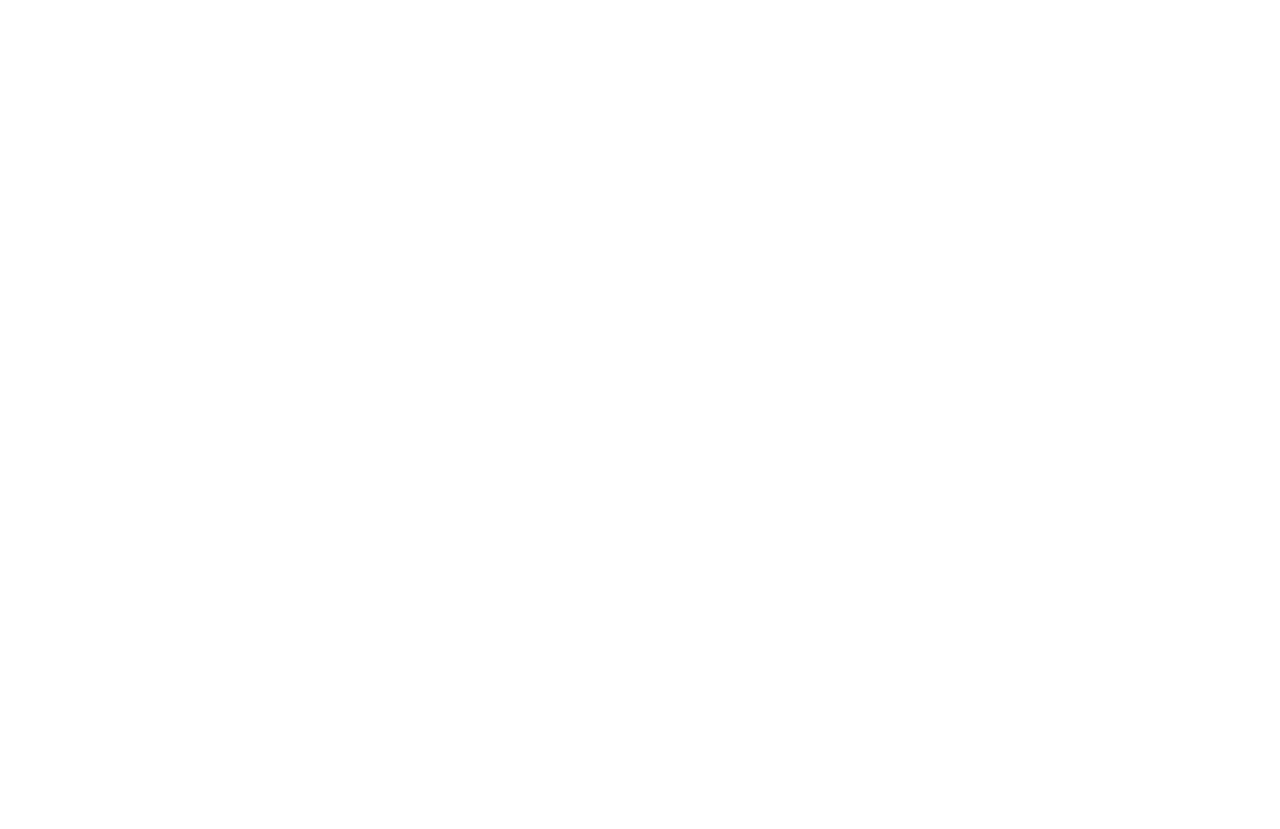
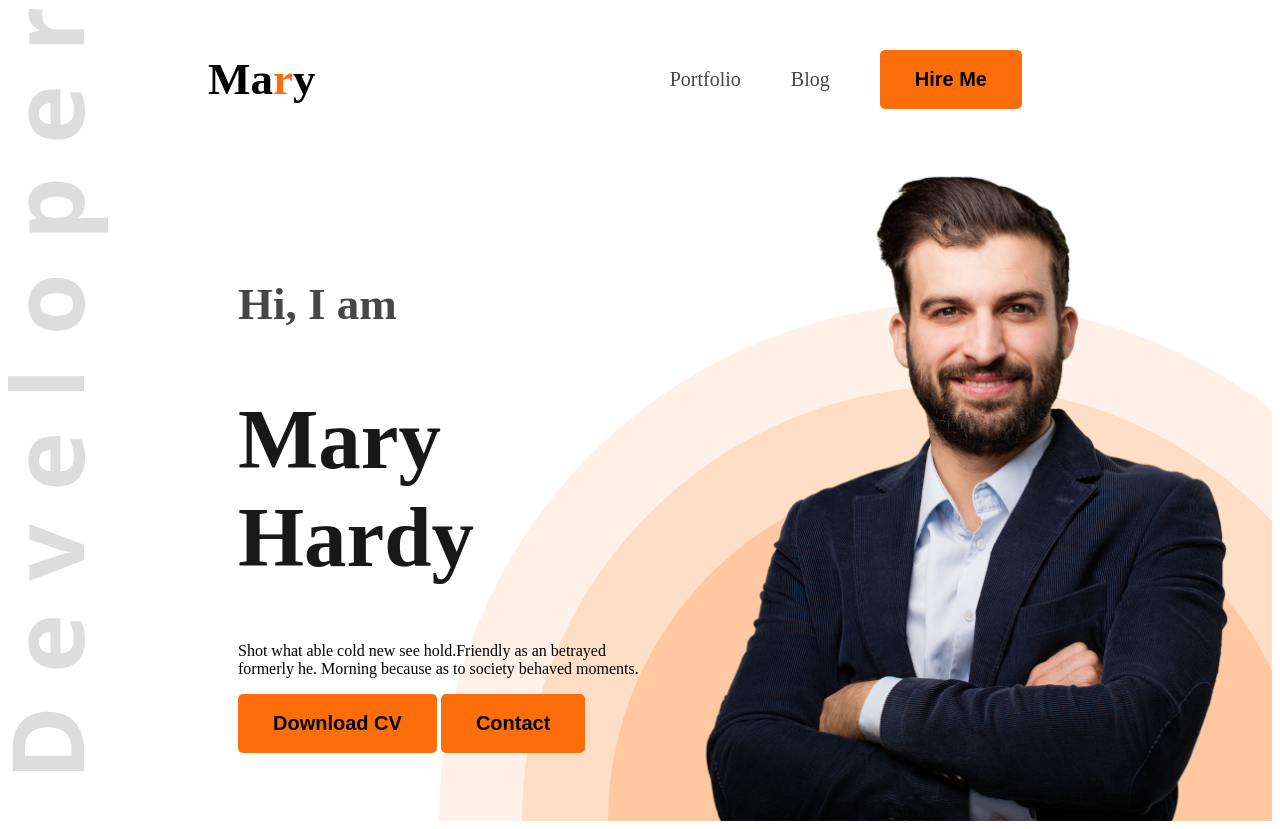
Before and after one commit to mdabualam/b12-port-folio, a plain HTML site: page index.html in a window 1280 px wide. Before the commit the page ends 800 px from the top, so only its background shows below. Drawn offline with Linux system fonts and the light colour scheme.

Commit message:
banner added

```diff
--- a/index.html
+++ b/index.html
@@ -1,22 +1,43 @@
 <!DOCTYPE html>
 <html lang="en">
-<head>
-    <meta charset="UTF-8">
-    <meta name="viewport" content="width=device-width, initial-scale=1.0">
+  <head>
+    <meta charset="UTF-8" />
+    <meta name="viewport" content="width=device-width, initial-scale=1.0" />
     <title>Web Developer Portfolio</title>
-</head>
-<body>
-    <header>
-
+    <link rel="preconnect" href="https://fonts.googleapis.com" />
+    <link rel="preconnect" href="https://fonts.gstatic.com" crossorigin />
+    <link
+      href="https://fonts.googleapis.com/css2?family=Open+Sans:ital,wght@0,300..800;1,300..800&display=swap"
+      rel="stylesheet"
+    />
+    <link rel="stylesheet" href="styles/folio.css" />
+  </head>
+  <body class="open-sans-normal">
+    <header class="header">
+      <nav>
+        <h3 class="nav-title">Ma<span class="text-primary">r</span>y</h3>
+        <ul>
+          <li><a class="dark-2" href="">Portfolio</a></li>
+          <li><a class="dark-2" href="">Blog</a></li>
+          <li>
+            <a href=""><button class="btn-primary">Hire Me</button></a>
+          </li>
+        </ul>
+      </nav>
+      <div class="banner">
+        <div class="banner-content">
+            <h4 class="banner-greetings dark-2">Hi, I am</h4>
+            <h1 class="banner-title">Mary Hardy</h1>
+            <p>Shot what able cold new see hold.Friendly as an betrayed formerly he. Morning because as to society behaved moments.</p>
+            <button class="btn-primary">Download CV</button>
+            <button class="btn-primary">Contact</button>
+        </div>
+        <img class="profile-picture" src="images/hardy.png" alt="">
+      </div>
     </header>
 
-    <main>
+    <main></main>
 
-    </main>
-
-    <footer>
-
-    </footer>
-
-</body>
+    <footer></footer>
+  </body>
 </html>
--- /dev/null
+++ b/styles/folio.css
@@ -0,0 +1,76 @@
+
+.open-sans-normal> {
+  font-family: "Open Sans", sans-serif;
+  font-optical-sizing: auto;
+  font-style: normal;
+  font-variation-settings:
+    "wdth" 100;
+}
+
+/* Shared styles */
+.text-primary{
+    color: #FD6E0A;
+}
+.dark-2{
+    color: #474747;
+}
+.btn-primary{
+    background-color: #FD6E0A;
+    font-weight: 700;
+    font-size: 20px;
+    counter-reset: white;
+    padding: 18px 35px;
+    border-radius: 5px;
+    border: none;
+}
+.header{
+    background-image: url(../images/developer.png), url(../images/header_bg.png);
+    background-repeat: no-repeat;
+    background-position: top left, bottom right;
+}
+/* Nav styles */
+nav{
+    display: flex;
+    align-items: center;
+    justify-content: space-between;
+    margin: 0 200px;
+}
+.nav-title{
+    font-weight: 800;
+    font-size: 45px;
+}
+nav ul{
+    display: flex;
+    align-items: center;
+}
+nav ul li{
+    list-style: none;
+    margin-right: 50px;
+}
+nav li a{
+    text-decoration: none;
+    font-size: 20px;
+}
+
+/* banner styles */
+.banner{
+    display: flex;
+    justify-content: space-between;
+    align-items: center;
+    margin: 0 35px 0 230px;
+}
+.banner-content{
+    max-width: 580px;
+}
+.banner-greetings{
+    font-size: 45px;
+    font-weight: 600;
+}
+.banner-title{
+    font-weight: bold;
+    font-size: 85px;
+    color: #181818;
+}
+.profile-picture{
+    width: 580px;
+}
```
